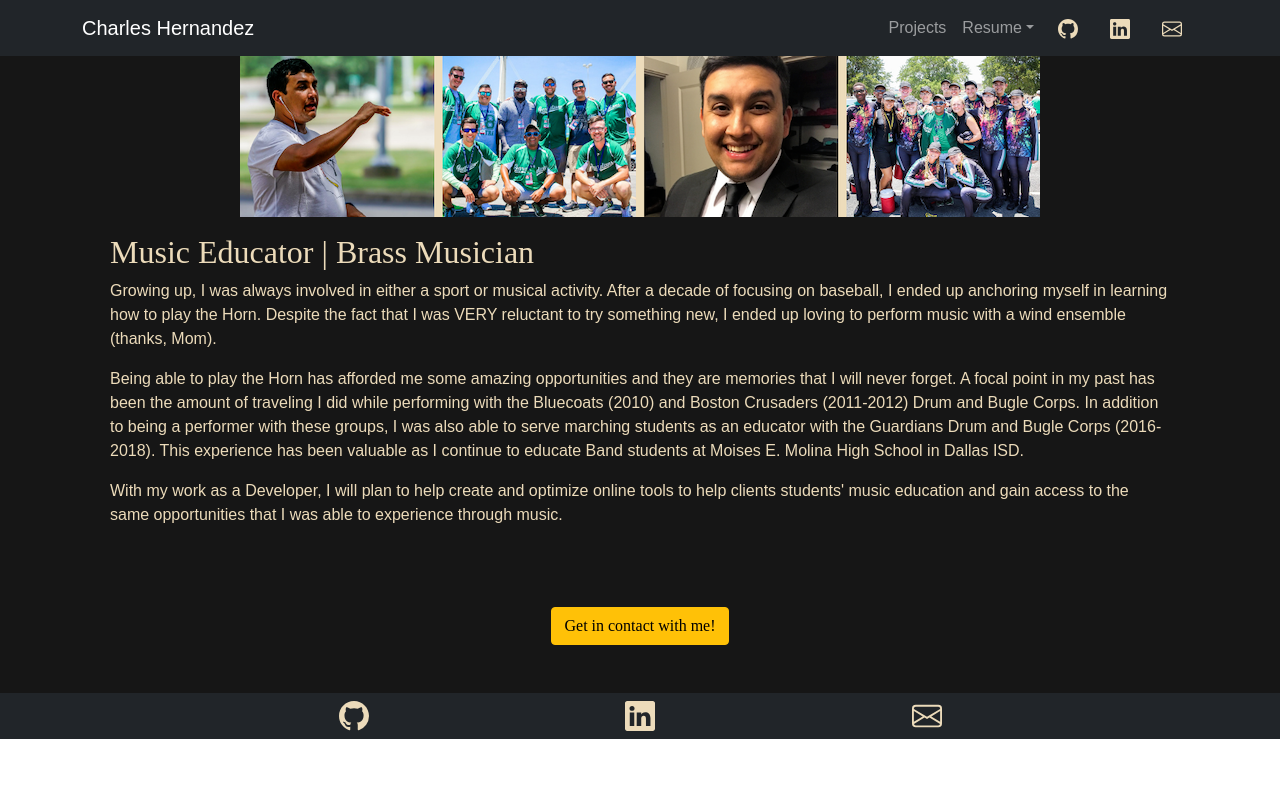
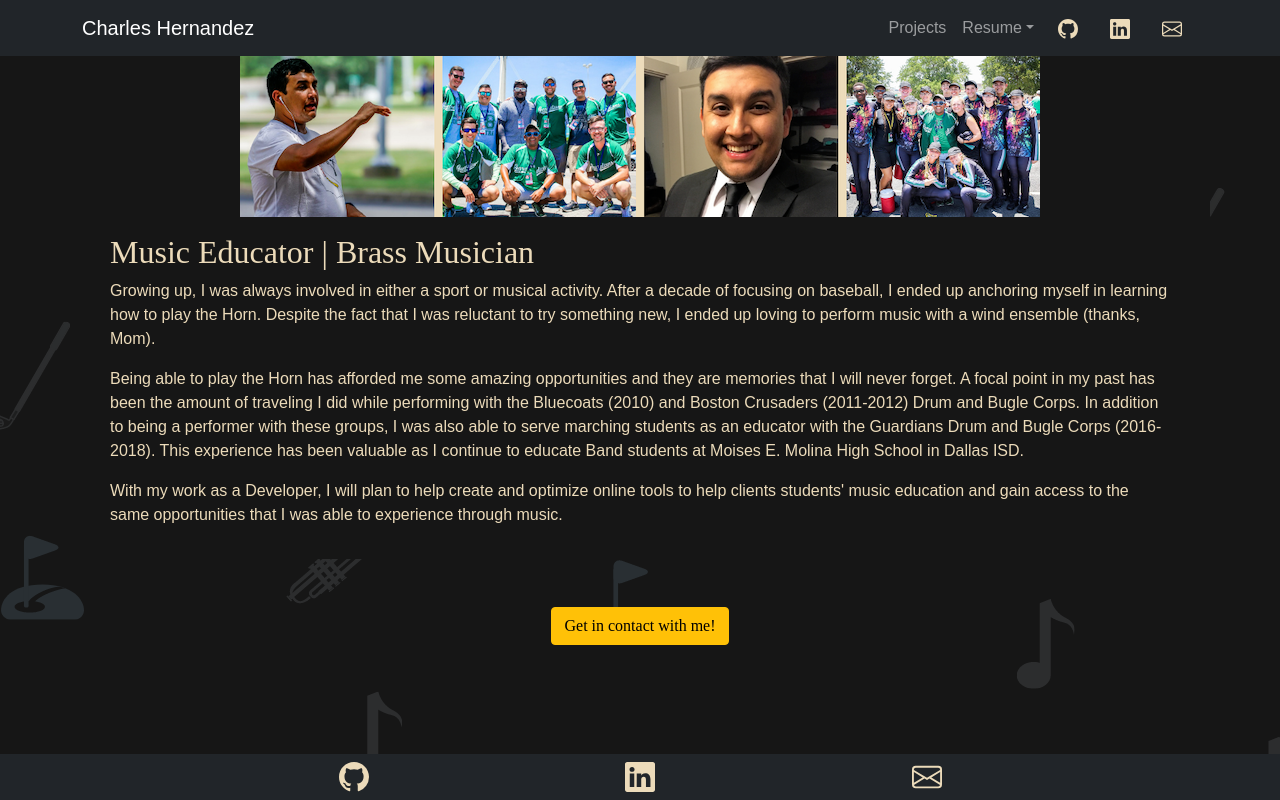
Before and after one commit to cah4758/cah4758.github.io, a React (Create React App) app: page / in a window 1280 px wide. Built offline with nearby package versions, Linux system fonts and the light colour scheme; the HTML template or start-up script is replaced by a standard one.

Commit message:
Update bg and fixed nav bottom

```diff
--- a/src/components/AboutMe.js
+++ b/src/components/AboutMe.js
@@ -32,8 +32,8 @@ function AboutMe() {
           Growing up, I was always involved in either a sport or musical
           activity. After a decade of focusing on baseball, I ended up anchoring
           myself in learning how to play the Horn. Despite the fact that I was
-          VERY reluctant to try something new, I ended up loving to perform
-          music with a wind ensemble (thanks, Mom).
+          reluctant to try something new, I ended up loving to perform music
+          with a wind ensemble (thanks, Mom).
         </p>
         <p>
           Being able to play the Horn has afforded me some amazing opportunities
--- a/src/components/ContactForm.js
+++ b/src/components/ContactForm.js
@@ -32,7 +32,7 @@ function ContactForm() {
       <div className="my-5 text-center">
         <button
           type="button"
-          class="btn btn-warning"
+          className="btn btn-warning"
           data-bs-toggle="modal"
           data-bs-target="#exampleModal"
         >
@@ -42,7 +42,7 @@ function ContactForm() {
       <div
         className="modal fade"
         id="exampleModal"
-        tabindex="-1"
+        tabIndex="-1"
         aria-labelledby="exampleModalLabel"
         aria-hidden="true"
       >
@@ -64,7 +64,7 @@ function ContactForm() {
                 <Form.Group className="mb-3" controlId="userName">
                   <Form.Label
                     type="from_name"
-                    for="from_name"
+                    htmlFor="from_name"
                     className="col-form-label"
                   >
                     Name:
@@ -72,13 +72,13 @@ function ContactForm() {
                   <Form.Control type="text" name="from_name" />
                 </Form.Group>
                 <Form.Group className="mb-3" controlId="userEmail">
-                  <Form.Label for="reply_to" className="col-form-label">
+                  <Form.Label htmlFor="reply_to" className="col-form-label">
                     Your Email:
                   </Form.Label>
                   <Form.Control type="text" name="reply_to" />
                 </Form.Group>
                 <Form.Group className="mb-3" controlId="message">
-                  <Form.Label for="message" className="col-form-label">
+                  <Form.Label htmlFor="message" className="col-form-label">
                     Message:
                   </Form.Label>
                   <Form.Control type="text" name="message" />
--- a/src/components/Footer.js
+++ b/src/components/Footer.js
@@ -5,7 +5,7 @@ import "../index.css";
 
 function Footer() {
   return (
-    <Navbar bg="dark" variant="dark" expand="lg">
+    <Navbar bg="dark" variant="dark" expand="lg" fixed="bottom">
       <div className="container d-flex justify-content-evenly bg-dark">
         <a href="https://github.com/cah4758" target="_blank" rel="noreferrer">
           <Github size={30} />
--- a/src/index.css
+++ b/src/index.css
@@ -11,9 +11,10 @@
   color: var(--secondary);
 }
 
-.body {
+body {
   margin: 0;
-  background-color: var(--background);
+  padding: 0;
+  background-image: url("./images/background.png");
   /* font-family: -apple-system, BlinkMacSystemFont, "Segoe UI", "Roboto", "Oxygen",
     "Ubuntu", "Cantarell", "Fira Sans", "Droid Sans", "Helvetica Neue",
     sans-serif; */
--- /dev/null
+++ b/src/styles/Navbar.scss
@@ -0,0 +1,3 @@
+@import "./Variables.scss" a: hover {
+  color: $accent;
+}
--- /dev/null
+++ b/src/styles/Variables.scss
@@ -0,0 +1,4 @@
+$background: #161616;
+$primary: #397058;
+$secondary: #ecdbba;
+$accent: #c84b31;
```
Also changed, not shown: src/images/background.png (added).
